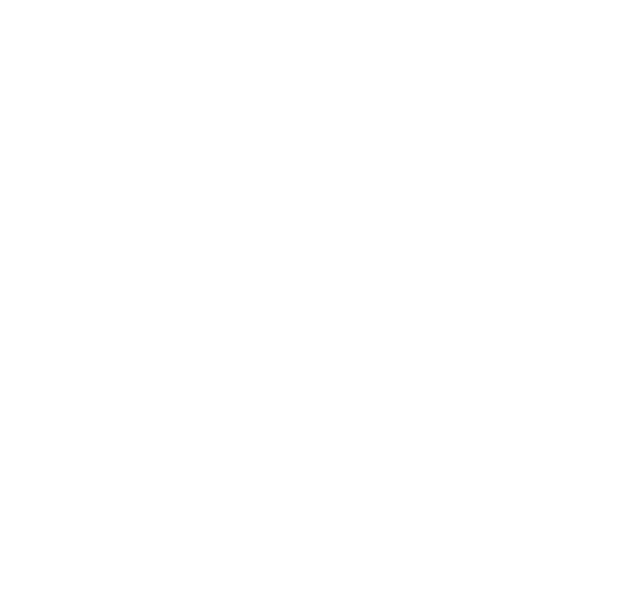
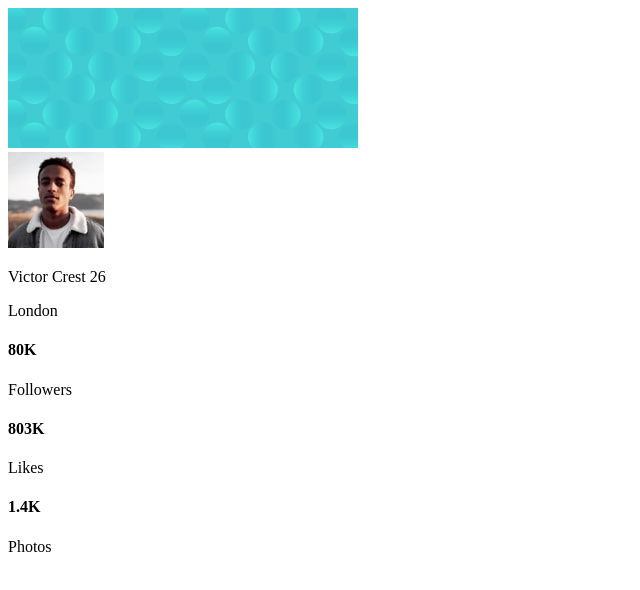
Before and after one commit to Kelechi125/frontend-mentor-profile-card-component, a plain HTML site: page index.html in a window 1280 px wide. Shown: the whole page, without its empty margins (0-640 px from the left). Drawn offline with Linux system fonts and the light colour scheme.

Commit message:
Copy code from another project into file

```diff
--- a/index.html
+++ b/index.html
@@ -3,10 +3,42 @@
 <head>
     <meta charset="UTF-8">
     <meta name="viewport" content="width=device-width, initial-scale=1.0">
-    <title>Document</title>
+    <link rel="icon" type="image/png" sizes="32x32" href="./images/favicon-32x32.png">
+
+    <title>Frontend Mentor | Profile card component</title>
     <link href="styles.css" rel="stylesheet">
 </head>
 <body>
+    <div class="card-container"> <!-- creates the card -->
 
+        <img src="images/bg-pattern-card.svg" alt="Background pattern" id="bg-pattern-card">
+
+        <div class="main-content">
+          <div class="id-info">
+            <img src="images/image-victor.jpg" alt="Victor's profile picture">
+            <p>Victor Crest <span>26</span></p>
+            <p>London</p>
+          </div>
+
+          <div class="stats">
+            <div class="stat-group">
+              <h4 class="count">80K</h4>
+              <div class="label">Followers</div>
+            </div>
+
+            <div class="stat-group">
+              <h4 class="count">803K</h4>
+              <div class="label">Likes</div>
+            </div>
+
+            <div class="stat-group">
+              <h4 class="count">1.4K</h4>
+              <div class="label">Photos</div>
+            </div>
+          </div>
+
+        </div>
+
+       </div>
 </body>
 </html>
```
